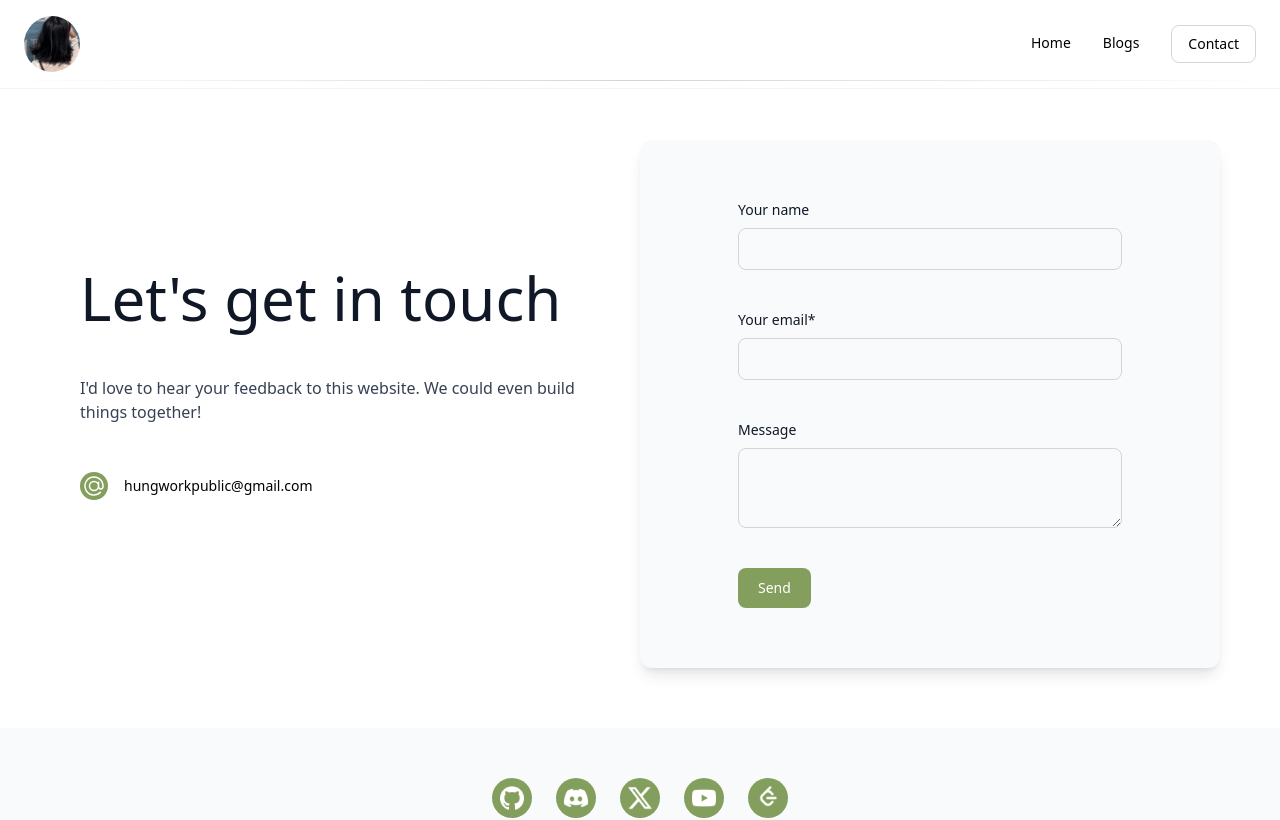
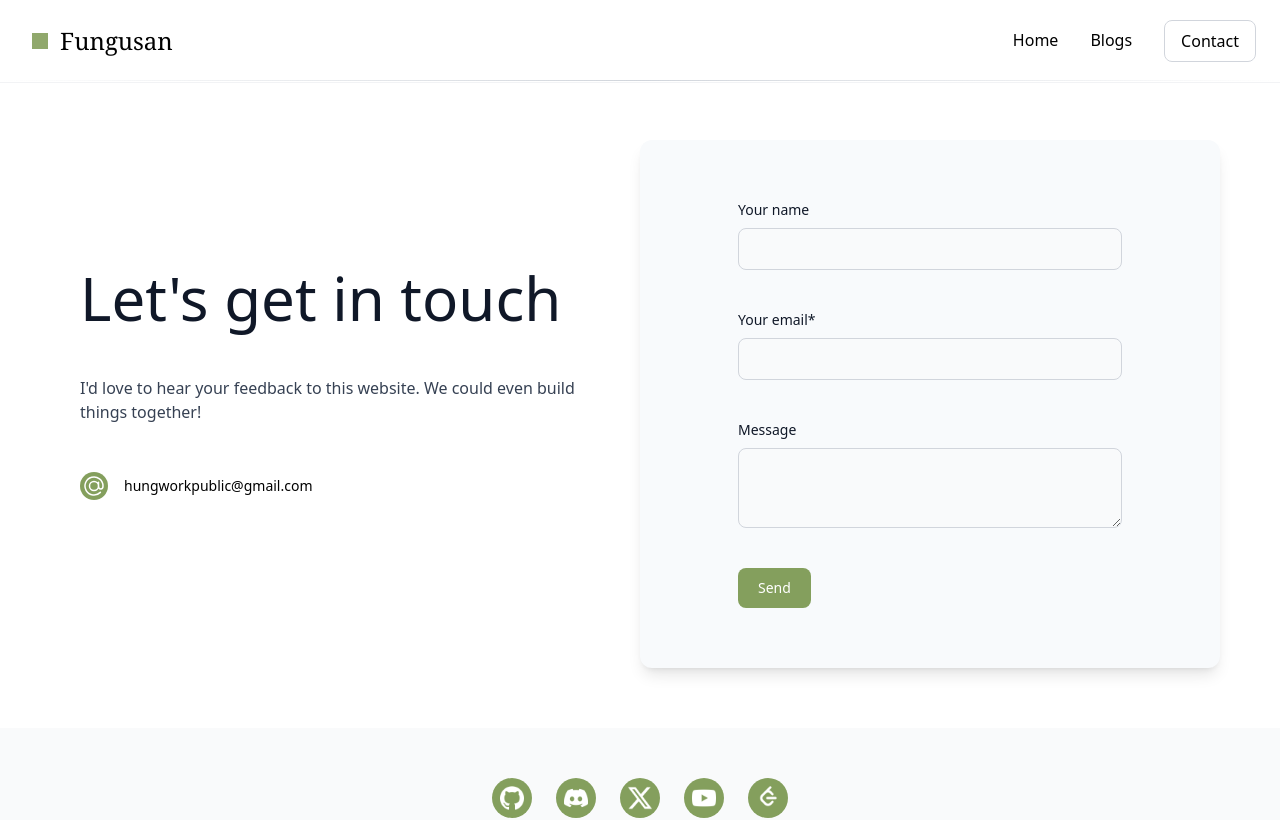
Before and after one commit to fungusan/portfolio-app, a React (Vite) app: page /contact in a window 1280 px wide. Shown: the top 820 px of the page. Built offline with nearby package versions, Linux system fonts and the light colour scheme.

Commit message:
update navbar & hero

```diff
--- a/src/components/HomeComponents/HeroSection/HeroSection.tsx
+++ b/src/components/HomeComponents/HeroSection/HeroSection.tsx
@@ -1,4 +1,4 @@
-import profile from '@assets/home_page_images/me.jpg';
+import profile from '@assets/home_page_images/me2.png';
 
 const HeroSection = () => {
   return (
@@ -9,25 +9,24 @@ const HeroSection = () => {
                 <img
                     src={profile}
                     alt="Me"
-                    className="object-cover w-full h-full rounded-lg shadow-lg"
+                    className="object-cover w-full h-full rounded-2xl shadow-lg"
                 />
 
-                <div className="bg-[#849F5D]/90 lg:w-24 lg:h-96 md:w-20 md:h-72 w-14 h-56 absolute lg:-left-8 lg:top-24 md:-left-6 md:top-20 -left-4 top-16" />
+                <div className="bg-[#849F5D]/90 lg:w-24 lg:h-96 md:w-20 md:h-72 w-14 h-56 absolute lg:-left-12 lg:top-18 md:-left-6 md:top-20 -left-4 top-16" />
                 <div className="bg-[#849F5D]/90 lg:w-24 lg:h-24 md:w-20 md:h-20 w-12 h-12 absolute lg:-right-4 lg:-bottom-8 md:-right-2 md:-bottom-4 -right-4 -bottom-4" />
             </div>
 
             {/* Text Part */}
             <div className="md:mt-0 mt-4 md:pb-10 lg:pb-20 px-4 md:px-8 col-span-1 flex flex-col lg:space-y-10 md:space-y-8 space-y-4 lg:ml-0 md:mr-0">
-                <div className="flex flex-col md:space-y-2 space-y-1 tracking-wider">
-                    <h1 className="text-4xl lg:text-7xl md:text-5xl font-light text-gray-900"> Andy Hung </h1>
+                <div className="flex flex-col md:space-y-5 space-y-2 tracking-wider">
+                    <h1 className="text-4xl lg:text-7xl md:text-5xl font-light text-gray-900"> Fungusan </h1>
                     <h2 className="text-2xl lg:text-4xl md:text-3xl font-light text-gray-700"> Developer </h2>
                 </div>
 
                 <div className="border-l-4 border-[#849F5D] pl-4 lg:mt-6 md:mt-2 mt-1">
-                    <p className="text-gray-700 max-w-xl tracking-wide md:leading-8 leading-6 text-sm md:text-base">
-                        Well kind of. A computer science student who is eager to learn more about algorithms.
-                        <span className="hidden md:inline"> I turn my attention into a more fascinating world of system architecture. </span>
-                        <span className="hidden lg:inline"> Discovering the complex mechanics of nature, I'm also a science and mathematics lover. </span>
+                    <p className="text-gray-800 max-w-xl tracking-wide md:leading-10 leading-6 text-sm md:text-base">
+                        A curious computer science student who is eager to learn and build stuff. Love algorithms and low level system design, the fundamentals that power the world.
+                        <span className="hidden lg:inline"> Also a Mario-mashing, Goomba-stomping, ping-pong-pummeling powerhouse! Scroll down to know more about me... </span>
                     </p>
                 </div>
             </div>
--- a/src/components/NavBar/MobileMenu.tsx
+++ b/src/components/NavBar/MobileMenu.tsx
@@ -1,22 +1,22 @@
 const MobileMenu = () => {
     return (
         <>
-            <div className="md:hidden fixed top-[60px] w-full bg-white/90 backdrop-blur-md border-b border-gray-200/50 z-40 flex flex-col items-center gap-4 py-4">
+            <div className="md:hidden fixed top-[60px] w-full bg-white/90 backdrop-blur-md border-b border-gray-200/50 z-40 flex flex-col items-center gap-4 py-4 divide-y divide-gray-100">
                 <a
                     href="/"
-                    className="w-full text-center text-sm font-light py-2 hover:bg-gray-100 hover:text-gray-900 transition-colors duration-200"
+                    className="w-full text-center text-lg font-light py-4 hover:bg-gray-100 hover:text-gray-900 transition-colors duration-200"
                 >
                     Home
                 </a>
                 <a
                     href="/blogs"
-                    className="w-full text-center text-sm font-light py-2 hover:bg-gray-100 hover:text-gray-900 transition-colors duration-200"
+                    className="w-full text-center text-lg font-light py-4 hover:bg-gray-100 hover:text-gray-900 transition-colors duration-200"
                 >
                     Blogs
                 </a>
                 <a
                     href="/contact"
-                    className="w-full text-center text-sm font-light py-2 hover:bg-gray-100 hover:text-gray-900 transition-colors duration-200"
+                    className="w-full text-center text-lg font-light py-4 hover:bg-gray-100 hover:text-gray-900 transition-colors duration-200"
                 >
                     Contact
                 </a>
--- a/src/components/NavBar/NavBar.tsx
+++ b/src/components/NavBar/NavBar.tsx
@@ -6,22 +6,28 @@ const NavBar = () => {
 
     return (
         <>
-            <nav className="w-full flex justify-between items-center md:py-4 py-2 fixed top-0 z-50 backdrop-blur-md bg-white/80 border-b border-gray-200/50">
-                <div className="flex items-center pl-6">
+            <nav className="w-full flex justify-between items-center md:py-5 py-3 fixed top-0 z-50 backdrop-blur-md bg-white/80 border-b border-gray-200/50">
+                <div className="flex items-center pl-8">
                     <span className="text-lg font-light tracking-tight hidden">
                         <span className="font-medium">Portfolio</span>
                     </span>
 
-                    {/* Yan Yan Icon */}
-                    <div className="bg-[url('assets/home_page_images/yan_yan_icon.png')] md:size-14 size-12 bg-left rounded-full bg-cover"></div>
+                    {/* Yan Yan Icon (Legacy)
+                    <div className="bg-[url('assets/home_page_images/yan_yan_icon.png')] md:size-14 size-12 bg-left rounded-full bg-cover"></div> */}
+
+                    {/* Brand Icon */}
+                    <div className="flex items-center gap-3">
+                        <div className="bg-[#849F5D]/90 size-4"></div>
+                        <p className="font-serif text-2xl font-thin"> Fungusan </p>
+                    </div>
                 </div>
 
                 <div className="flex items-center gap-8 relative pr-6">
                     {/* Links Section */}
                     <div className="hidden md:flex gap-8">
-                        <a href="/" className="text-sm font-light py-2 hover:text-gray-500 transition-colors duration-200">Home</a>
-                        <a href="/blogs" className="text-sm font-light py-2 hover:text-gray-500 transition-colors duration-200">Blogs</a>
-                        <a href="/contact" className="text-sm font-light px-4 py-2 rounded-lg bg-transparent border border-gray-300 dark:border-gray-600 hover:bg-gray-100 dark:hover:bg-gray-800/50 transition-colors duration-200">
+                        <a href="/" className="text-sm lg:text-base font-light py-2 hover:text-gray-500 transition-colors duration-200">Home</a>
+                        <a href="/blogs" className="text-sm lg:text-base font-light py-2 hover:text-gray-500 transition-colors duration-200">Blogs</a>
+                        <a href="/contact" className="text-sm lg:text-base font-light px-4 py-2 rounded-lg bg-transparent border border-gray-300 hover:bg-gray-100 transition-colors duration-200">
                             Contact
                         </a>
                     </div>
```
Also changed, not shown: 1 other file (tests, documents, lock files or other folders).
